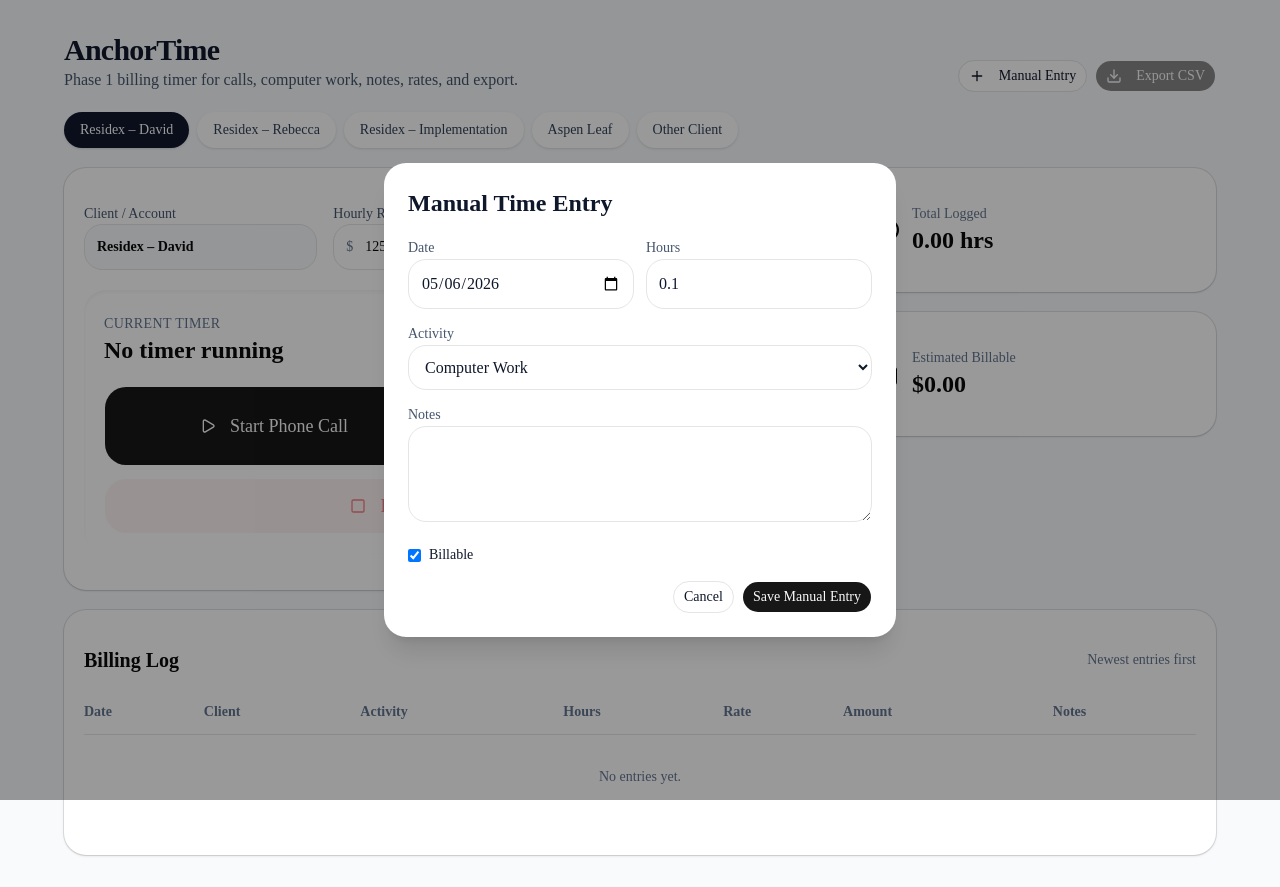
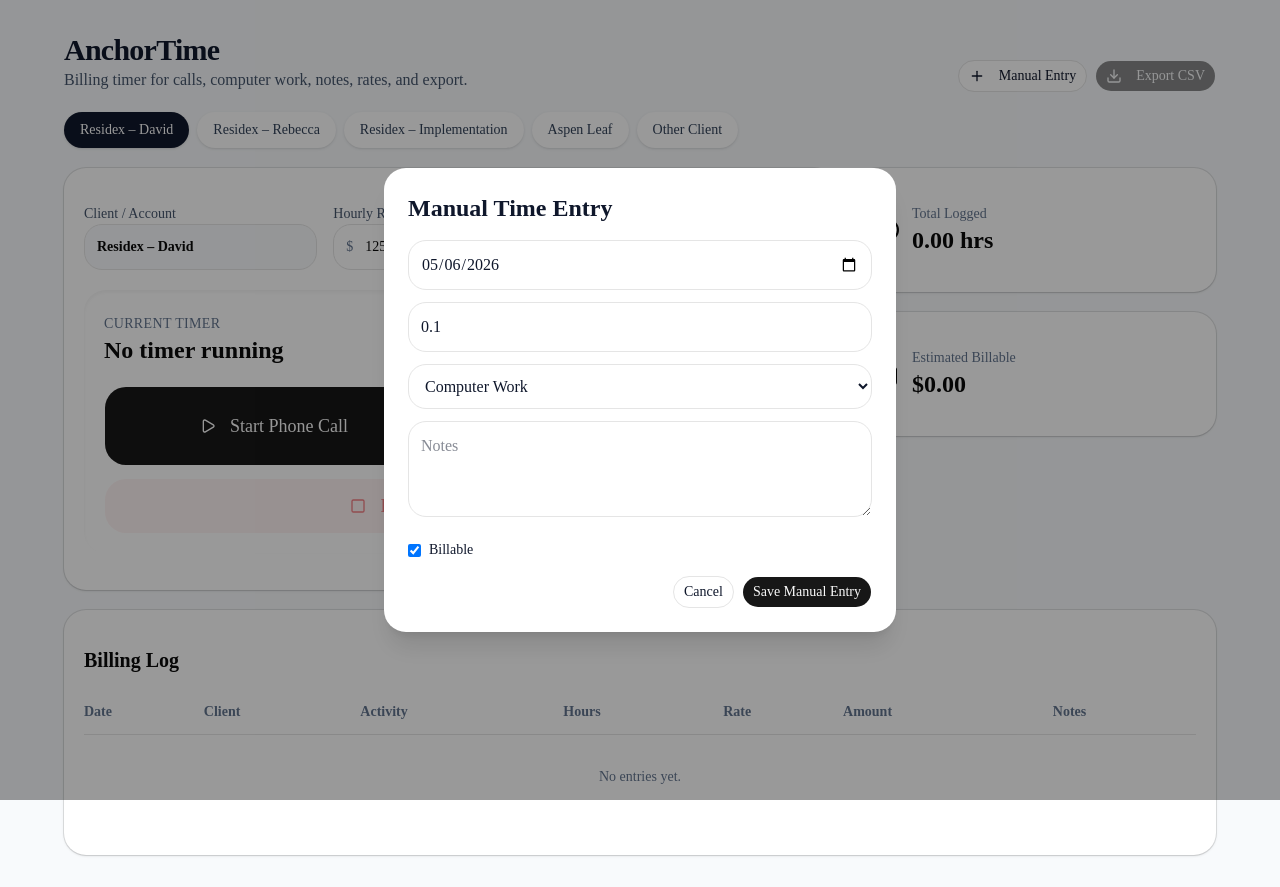
Before and after one commit to Kathyswanstrom/anchortime, a Next.js app: page / in a window 1280 px wide. Both pictures are taken after a click on the button "Manual Entry". Built offline with nearby package versions, Linux system fonts and the light colour scheme.

Commit message:
Replace page with typed AnchorTime app

```diff
--- a/app/page.tsx
+++ b/app/page.tsx
@@ -1,83 +1,62 @@
 "use client";
 
 import React, { useEffect, useMemo, useState } from "react";
-import {
-  Play,
-  Square,
-  Plus,
-  Download,
-  Trash2,
-  Clock,
-  FileText,
-} from "lucide-react";
+import { Play, Square, Plus, Download, Trash2, Clock, FileText } from "lucide-react";
 import { Card, CardContent } from "@/components/ui/card";
 import { Button } from "@/components/ui/button";
 
-const DEFAULT_CLIENTS = [
-  {
-    id: "residex-david",
-    name: "Residex – David",
-    rate: 125,
-    increment: 0.1,
-  },
-  {
-    id: "residex-rebecca",
-    name: "Residex – Rebecca",
-    rate: 125,
-    increment: 0.1,
-  },
-  {
-    id: "residex-implementation",
-    name: "Residex – Implementation",
-    rate: 125,
-    increment: 0.1,
-  },
-  {
-    id: "aspen-leaf",
-    name: "Aspen Leaf",
-    rate: 95,
-    increment: 0.1,
-  },
-  {
-    id: "other",
-    name: "Other Client",
-    rate: 125,
-    increment: 0.1,
-    editable: true,
-  },
+type Client = {
+  id: string;
+  name: string;
+  rate: number;
+  increment: number;
+  editable?: boolean;
+};
+
+type Timer = {
+  clientId: string;
+  clientName: string;
+  activity: string;
+  startedAt: number;
+};
+
+type Entry = {
+  id: string;
+  date: string;
+  clientId: string;
+  clientName: string;
+  activity: string;
+  elapsed: number;
+  hours: number;
+  rate: number;
+  billable: boolean;
+  notes: string;
+  amount: number;
+};
+
+const DEFAULT_CLIENTS: Client[] = [
+  { id: "residex-david", name: "Residex – David", rate: 125, increment: 0.1 },
+  { id: "residex-rebecca", name: "Residex – Rebecca", rate: 125, increment: 0.1 },
+  { id: "residex-implementation", name: "Residex – Implementation", rate: 125, increment: 0.1 },
+  { id: "aspen-leaf", name: "Aspen Leaf", rate: 95, increment: 0.1 },
+  { id: "other", name: "Other Client", rate: 125, increment: 0.1, editable: true },
 ];
 
 function formatElapsed(ms: number) {
   const totalSeconds = Math.floor(ms / 1000);
-
   const h = String(Math.floor(totalSeconds / 3600)).padStart(2, "0");
-
-  const m = String(
-    Math.floor((totalSeconds % 3600) / 60)
-  ).padStart(2, "0");
-
+  const m = String(Math.floor((totalSeconds % 3600) / 60)).padStart(2, "0");
   const s = String(totalSeconds % 60).padStart(2, "0");
-
   return `${h}:${m}:${s}`;
 }
 
-function roundHours(
-  milliseconds: number,
-  increment: number
-) {
-  const rawHours =
-    milliseconds / 1000 / 60 / 60;
-
-  return (
-    Math.ceil(rawHours / increment) *
-    increment
-  );
+function roundHours(milliseconds: number, increment: number) {
+  const rawHours = milliseconds / 1000 / 60 / 60;
+  return Math.ceil(rawHours / increment) * increment;
 }
 
 function todayString() {
-  return new Date()
-    .toISOString()
-    .slice(0, 10);
+  return new Date().toISOString().slice(0, 10);
 }
 
 function money(value: number) {
@@ -87,17 +66,22 @@ function money(value: number) {
   });
 }
 
-
 export default function AnchorTimePhaseOne() {
-  const [clients, setClients] = useState(DEFAULT_CLIENTS);
+  const [clients, setClients] = useState<Client[]>(DEFAULT_CLIENTS);
   const [activeClientId, setActiveClientId] = useState(DEFAULT_CLIENTS[0].id);
   const [otherClientName, setOtherClientName] = useState("");
-  const [activeTimer, setActiveTimer] = useState(null);
+  const [activeTimer, setActiveTimer] = useState<Timer | null>(null);
   const [now, setNow] = useState(Date.now());
-  const [stopDraft, setStopDraft] = useState(null);
+  const [stopDraft, setStopDraft] = useState<Entry | null>(null);
   const [manualOpen, setManualOpen] = useState(false);
-  const [entries, setEntries] = useState([]);
-  const [manual, setManual] = useState({ date: todayString(), activity: "Computer Work", hours: "0.1", notes: "", billable: true });
+  const [entries, setEntries] = useState<Entry[]>([]);
+  const [manual, setManual] = useState({
+    date: todayString(),
+    activity: "Computer Work",
+    hours: "0.1",
+    notes: "",
+    billable: true,
+  });
 
   useEffect(() => {
     const interval = setInterval(() => setNow(Date.now()), 1000);
@@ -105,10 +89,17 @@ export default function AnchorTimePhaseOne() {
   }, []);
 
   const activeClient = clients.find((c) => c.id === activeClientId) || clients[0];
-  const displayClientName = activeClient.id === "other" && otherClientName.trim() ? otherClientName.trim() : activeClient.name;
+
+  const displayClientName =
+    activeClient.id === "other" && otherClientName.trim()
+      ? otherClientName.trim()
+      : activeClient.name;
 
   const runningMs = activeTimer ? now - activeTimer.startedAt : 0;
-  const roundedHours = activeTimer ? roundHours(runningMs, activeClient.increment) : 0;
+
+  const roundedHours = activeTimer
+    ? roundHours(runningMs, activeClient.increment)
+    : 0;
 
   const totals = useMemo(() => {
     const hours = entries.reduce((sum, e) => sum + Number(e.hours || 0), 0);
@@ -116,21 +107,32 @@ export default function AnchorTimePhaseOne() {
     return { hours, amount };
   }, [entries]);
 
-  function updateClient(field, value) {
-    setClients((prev) => prev.map((c) => (c.id === activeClientId ? { ...c, [field]: value } : c)));
+  function updateClient(field: "rate" | "increment", value: number) {
+    setClients((prev) =>
+      prev.map((c) => (c.id === activeClientId ? { ...c, [field]: value } : c))
+    );
   }
 
-  function startTimer(activity) {
+  function startTimer(activity: string) {
     if (activeTimer) return;
-    setActiveTimer({ clientId: activeClientId, clientName: displayClientName, activity, startedAt: Date.now() });
+
+    setActiveTimer({
+      clientId: activeClientId,
+      clientName: displayClientName,
+      activity,
+      startedAt: Date.now(),
+    });
   }
 
   function stopTimer() {
     if (!activeTimer) return;
+
     const client = clients.find((c) => c.id === activeTimer.clientId) || activeClient;
     const elapsed = Date.now() - activeTimer.startedAt;
     const hours = roundHours(elapsed, client.increment);
+
     setStopDraft({
+      id: crypto.randomUUID(),
       date: todayString(),
       clientId: activeTimer.clientId,
       clientName: activeTimer.clientName,
@@ -140,14 +142,20 @@ export default function AnchorTimePhaseOne() {
       rate: client.rate,
       billable: true,
       notes: "",
+      amount: 0,
     });
+
     setActiveTimer(null);
   }
 
   function saveStopDraft() {
     if (!stopDraft) return;
-    const amount = stopDraft.billable ? Number(stopDraft.hours) * Number(stopDraft.rate) : 0;
-    setEntries((prev) => [{ ...stopDraft, id: crypto.randomUUID(), amount }, ...prev]);
+
+    const amount = stopDraft.billable
+      ? Number(stopDraft.hours) * Number(stopDraft.rate)
+      : 0;
+
+    setEntries((prev) => [{ ...stopDraft, amount }, ...prev]);
     setStopDraft(null);
   }
 
@@ -155,6 +163,7 @@ export default function AnchorTimePhaseOne() {
     const hours = Number(manual.hours || 0);
     const rate = Number(activeClient.rate || 0);
     const amount = manual.billable ? hours * rate : 0;
+
     setEntries((prev) => [
       {
         id: crypto.randomUUID(),
@@ -171,20 +180,46 @@ export default function AnchorTimePhaseOne() {
       },
       ...prev,
     ]);
-    setManual({ date: todayString(), activity: "Computer Work", hours: "0.1", notes: "", billable: true });
+
+    setManual({
+      date: todayString(),
+      activity: "Computer Work",
+      hours: "0.1",
+      notes: "",
+      billable: true,
+    });
+
     setManualOpen(false);
   }
 
   function exportCSV() {
     const header = ["Date", "Client", "Activity", "Hours", "Rate", "Billable", "Amount", "Notes"];
-    const rows = entries.map((e) => [e.date, e.clientName, e.activity, e.hours, e.rate, e.billable ? "Yes" : "No", e.amount.toFixed(2), e.notes]);
-    const csv = [header, ...rows].map((row) => row.map((cell) => `"${String(cell).replaceAll('"', '""')}"`).join(",")).join("\n");
+
+    const rows = entries.map((e) => [
+      e.date,
+      e.clientName,
+      e.activity,
+      e.hours,
+      e.rate,
+      e.billable ? "Yes" : "No",
+      e.amount.toFixed(2),
+      e.notes,
+    ]);
+
+    const csv = [header, ...rows]
+      .map((row) =>
+        row.map((cell) => `"${String(cell).replaceAll('"', '""')}"`).join(",")
+      )
+      .join("\n");
+
     const blob = new Blob([csv], { type: "text/csv" });
     const url = URL.createObjectURL(blob);
     const a = document.createElement("a");
+
     a.href = url;
     a.download = "anchortime-billing-log.csv";
     a.click();
+
     URL.revokeObjectURL(url);
   }
 
@@ -194,12 +229,16 @@ export default function AnchorTimePhaseOne() {
         <div className="flex flex-col gap-2 md:flex-row md:items-end md:justify-between">
           <div>
             <h1 className="text-3xl font-bold tracking-tight">AnchorTime</h1>
-            <p className="text-slate-600">Phase 1 billing timer for calls, computer work, notes, rates, and export.</p>
+            <p className="text-slate-600">
+              Billing timer for calls, computer work, notes, rates, and export.
+            </p>
           </div>
+
           <div className="flex gap-2">
             <Button variant="outline" onClick={() => setManualOpen(true)} className="rounded-2xl">
               <Plus className="mr-2 h-4 w-4" /> Manual Entry
             </Button>
+
             <Button onClick={exportCSV} className="rounded-2xl" disabled={!entries.length}>
               <Download className="mr-2 h-4 w-4" /> Export CSV
             </Button>
@@ -212,7 +251,9 @@ export default function AnchorTimePhaseOne() {
               key={client.id}
               onClick={() => setActiveClientId(client.id)}
               className={`rounded-2xl px-4 py-2 text-sm font-medium shadow-sm transition ${
-                activeClientId === client.id ? "bg-slate-900 text-white" : "bg-white text-slate-700 hover:bg-slate-100"
+                activeClientId === client.id
+                  ? "bg-slate-900 text-white"
+                  : "bg-white text-slate-700 hover:bg-slate-100"
               }`}
             >
               {client.name}
@@ -234,7 +275,9 @@ export default function AnchorTimePhaseOne() {
                       onChange={(e) => setOtherClientName(e.target.value)}
                     />
                   ) : (
-                    <div className="rounded-2xl border bg-slate-50 p-3 font-semibold">{activeClient.name}</div>
+                    <div className="rounded-2xl border bg-slate-50 p-3 font-semibold">
+                      {activeClient.name}
+                    </div>
                   )}
                 </label>
 
@@ -269,25 +312,48 @@ export default function AnchorTimePhaseOne() {
               <div className="rounded-3xl bg-white p-5 shadow-inner">
                 <div className="mb-4 flex items-center justify-between">
                   <div>
-                    <p className="text-sm font-medium uppercase tracking-wide text-slate-500">Current Timer</p>
-                    <h2 className="text-2xl font-bold">{activeTimer ? activeTimer.activity : "No timer running"}</h2>
+                    <p className="text-sm font-medium uppercase tracking-wide text-slate-500">
+                      Current Timer
+                    </p>
+                    <h2 className="text-2xl font-bold">
+                      {activeTimer ? activeTimer.activity : "No timer running"}
+                    </h2>
                   </div>
+
                   <div className="text-right">
-                    <div className="font-mono text-4xl font-bold">{activeTimer ? formatElapsed(runningMs) : "00:00:00"}</div>
-                    <p className="text-sm text-slate-500">Rounded: {activeTimer ? roundedHours.toFixed(2) : "0.00"} hr</p>
+                    <div className="font-mono text-4xl font-bold">
+                      {activeTimer ? formatElapsed(runningMs) : "00:00:00"}
+                    </div>
+                    <p className="text-sm text-slate-500">
+                      Rounded: {activeTimer ? roundedHours.toFixed(2) : "0.00"} hr
+                    </p>
                   </div>
                 </div>
 
                 <div className="grid gap-3 md:grid-cols-2">
-                  <Button disabled={!!activeTimer} onClick={() => startTimer("Phone Call")} className="h-20 rounded-3xl text-lg">
+                  <Button
+                    disabled={!!activeTimer}
+                    onClick={() => startTimer("Phone Call")}
+                    className="h-20 rounded-3xl text-lg"
+                  >
                     <Play className="mr-2 h-5 w-5" /> Start Phone Call
                   </Button>
-                  <Button disabled={!!activeTimer} onClick={() => startTimer("Computer Work")} className="h-20 rounded-3xl text-lg">
+
+                  <Button
+                    disabled={!!activeTimer}
+                    onClick={() => startTimer("Computer Work")}
+                    className="h-20 rounded-3xl text-lg"
+                  >
                     <Play className="mr-2 h-5 w-5" /> Start Computer Work
                   </Button>
                 </div>
 
-                <Button disabled={!activeTimer} variant="destructive" onClick={stopTimer} className="mt-3 h-14 w-full rounded-3xl text-lg">
+                <Button
+                  disabled={!activeTimer}
+                  variant="destructive"
+                  onClick={stopTimer}
+                  className="mt-3 h-14 w-full rounded-3xl text-lg"
+                >
                   <Square className="mr-2 h-5 w-5" /> End Timer & Add Note
                 </Button>
               </div>
@@ -306,6 +372,7 @@ export default function AnchorTimePhaseOne() {
                 </div>
               </CardContent>
             </Card>
+
             <Card className="rounded-3xl shadow-sm">
               <CardContent className="p-5">
                 <div className="flex items-center gap-3">
@@ -322,10 +389,8 @@ export default function AnchorTimePhaseOne() {
 
         <Card className="rounded-3xl shadow-sm">
           <CardContent className="p-5">
-            <div className="mb-4 flex items-center justify-between">
-              <h2 className="text-xl font-bold">Billing Log</h2>
-              <p className="text-sm text-slate-500">Newest entries first</p>
-            </div>
+            <h2 className="mb-4 text-xl font-bold">Billing Log</h2>
+
             <div className="overflow-x-auto">
               <table className="w-full min-w-[850px] text-left text-sm">
                 <thead>
@@ -340,10 +405,13 @@ export default function AnchorTimePhaseOne() {
                     <th></th>
                   </tr>
                 </thead>
+
                 <tbody>
                   {entries.length === 0 ? (
                     <tr>
-                      <td colSpan="8" className="py-8 text-center text-slate-500">No entries yet.</td>
+                      <td colSpan={8} className="py-8 text-center text-slate-500">
+                        No entries yet.
+                      </td>
                     </tr>
                   ) : (
                     entries.map((entry) => (
@@ -351,12 +419,17 @@ export default function AnchorTimePhaseOne() {
                         <td className="py-3">{entry.date}</td>
                         <td>{entry.clientName}</td>
                         <td>{entry.activity}</td>
-                        <td>{Number(entry.hours).toFixed(2)}</td>
-                        <td>{money(Number(entry.rate))}</td>
-                        <td>{money(Number(entry.amount))}</td>
+                        <td>{entry.hours.toFixed(2)}</td>
+                        <td>{money(entry.rate)}</td>
+                        <td>{money(entry.amount)}</td>
                         <td className="max-w-sm">{entry.notes}</td>
                         <td>
-                          <button onClick={() => setEntries((prev) => prev.filter((e) => e.id !== entry.id))} className="text-slate-400 hover:text-red-600">
+                          <button
+                            onClick={() =>
+                              setEntries((prev) => prev.filter((e) => e.id !== entry.id))
+                            }
+                            className="text-slate-400 hover:text-red-600"
+                          >
                             <Trash2 className="h-4 w-4" />
                           </button>
                         </td>
@@ -374,23 +447,33 @@ export default function AnchorTimePhaseOne() {
         <div className="fixed inset-0 z-50 flex items-center justify-center bg-black/40 p-4">
           <div className="w-full max-w-lg rounded-3xl bg-white p-6 shadow-xl">
             <h2 className="mb-1 text-2xl font-bold">Finish Time Entry</h2>
-            <p className="mb-4 text-slate-600">{stopDraft.clientName} • {stopDraft.activity} • {Number(stopDraft.hours).toFixed(2)} hrs</p>
-            <label className="mb-3 block space-y-1">
-              <span className="text-sm font-medium text-slate-600">End Note</span>
+            <p className="mb-4 text-slate-600">
+              {stopDraft.clientName} • {stopDraft.activity} • {stopDraft.hours.toFixed(2)} hrs
+            </p>
+
             <textarea
               className="h-28 w-full rounded-2xl border p-3"
-                placeholder="Example: Phone call with David about implementation partner next steps."
+              placeholder="Add note"
               value={stopDraft.notes}
               onChange={(e) => setStopDraft({ ...stopDraft, notes: e.target.value })}
             />
-            </label>
-            <label className="mb-4 flex items-center gap-2 text-sm">
-              <input type="checkbox" checked={stopDraft.billable} onChange={(e) => setStopDraft({ ...stopDraft, billable: e.target.checked })} />
+
+            <label className="my-4 flex items-center gap-2 text-sm">
+              <input
+                type="checkbox"
+                checked={stopDraft.billable}
+                onChange={(e) => setStopDraft({ ...stopDraft, billable: e.target.checked })}
+              />
               Billable
             </label>
+
             <div className="flex justify-end gap-2">
-              <Button variant="outline" onClick={() => setStopDraft(null)} className="rounded-2xl">Cancel</Button>
-              <Button onClick={saveStopDraft} className="rounded-2xl">Save Entry</Button>
+              <Button variant="outline" onClick={() => setStopDraft(null)} className="rounded-2xl">
+                Cancel
+              </Button>
+              <Button onClick={saveStopDraft} className="rounded-2xl">
+                Save Entry
+              </Button>
             </div>
           </div>
         </div>
@@ -400,34 +483,54 @@ export default function AnchorTimePhaseOne() {
         <div className="fixed inset-0 z-50 flex items-center justify-center bg-black/40 p-4">
           <div className="w-full max-w-lg rounded-3xl bg-white p-6 shadow-xl">
             <h2 className="mb-4 text-2xl font-bold">Manual Time Entry</h2>
-            <div className="grid gap-3 md:grid-cols-2">
-              <label className="space-y-1">
-                <span className="text-sm font-medium text-slate-600">Date</span>
-                <input type="date" className="w-full rounded-2xl border p-3" value={manual.date} onChange={(e) => setManual({ ...manual, date: e.target.value })} />
-              </label>
-              <label className="space-y-1">
-                <span className="text-sm font-medium text-slate-600">Hours</span>
-                <input type="number" step="0.1" className="w-full rounded-2xl border p-3" value={manual.hours} onChange={(e) => setManual({ ...manual, hours: e.target.value })} />
-              </label>
-            </div>
-            <label className="mt-3 block space-y-1">
-              <span className="text-sm font-medium text-slate-600">Activity</span>
-              <select className="w-full rounded-2xl border p-3" value={manual.activity} onChange={(e) => setManual({ ...manual, activity: e.target.value })}>
+
+            <input
+              type="date"
+              className="mb-3 w-full rounded-2xl border p-3"
+              value={manual.date}
+              onChange={(e) => setManual({ ...manual, date: e.target.value })}
+            />
+
+            <input
+              type="number"
+              step="0.1"
+              className="mb-3 w-full rounded-2xl border p-3"
+              value={manual.hours}
+              onChange={(e) => setManual({ ...manual, hours: e.target.value })}
+            />
+
+            <select
+              className="mb-3 w-full rounded-2xl border p-3"
+              value={manual.activity}
+              onChange={(e) => setManual({ ...manual, activity: e.target.value })}
+            >
               <option>Phone Call</option>
               <option>Computer Work</option>
             </select>
-            </label>
-            <label className="mt-3 block space-y-1">
-              <span className="text-sm font-medium text-slate-600">Notes</span>
-              <textarea className="h-24 w-full rounded-2xl border p-3" value={manual.notes} onChange={(e) => setManual({ ...manual, notes: e.target.value })} />
-            </label>
+
+            <textarea
+              className="h-24 w-full rounded-2xl border p-3"
+              placeholder="Notes"
+              value={manual.notes}
+              onChange={(e) => setManual({ ...manual, notes: e.target.value })}
+            />
+
             <label className="my-4 flex items-center gap-2 text-sm">
-              <input type="checkbox" checked={manual.billable} onChange={(e) => setManual({ ...manual, billable: e.target.checked })} />
+              <input
+                type="checkbox"
+                checked={manual.billable}
+                onChange={(e) => setManual({ ...manual, billable: e.target.checked })}
+              />
               Billable
             </label>
+
             <div className="flex justify-end gap-2">
-              <Button variant="outline" onClick={() => setManualOpen(false)} className="rounded-2xl">Cancel</Button>
-              <Button onClick={saveManualEntry} className="rounded-2xl">Save Manual Entry</Button>
+              <Button variant="outline" onClick={() => setManualOpen(false)} className="rounded-2xl">
+                Cancel
+              </Button>
+              <Button onClick={saveManualEntry} className="rounded-2xl">
+                Save Manual Entry
+              </Button>
             </div>
           </div>
         </div>
```
Lines whose indentation alone changed are shown as unchanged.
